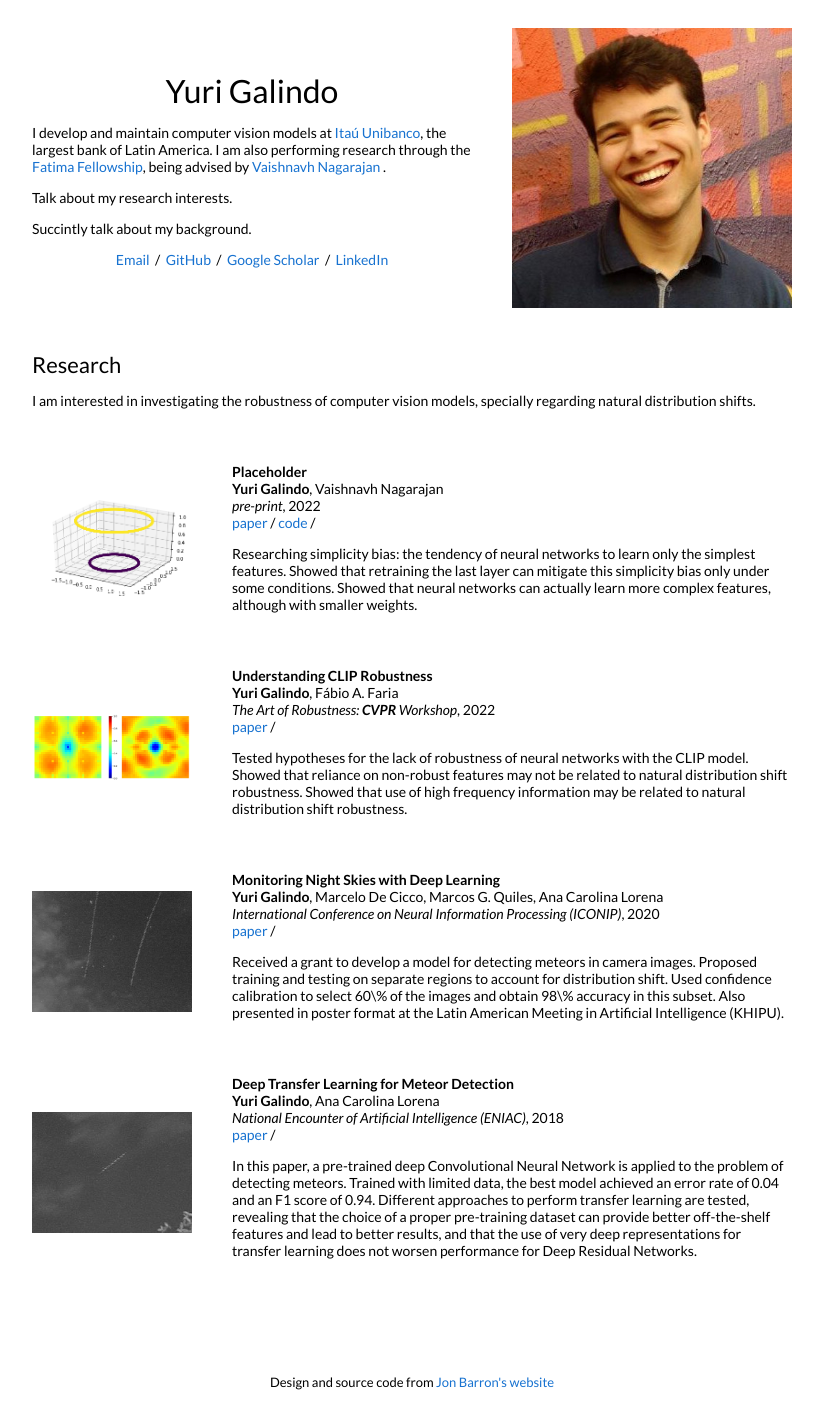
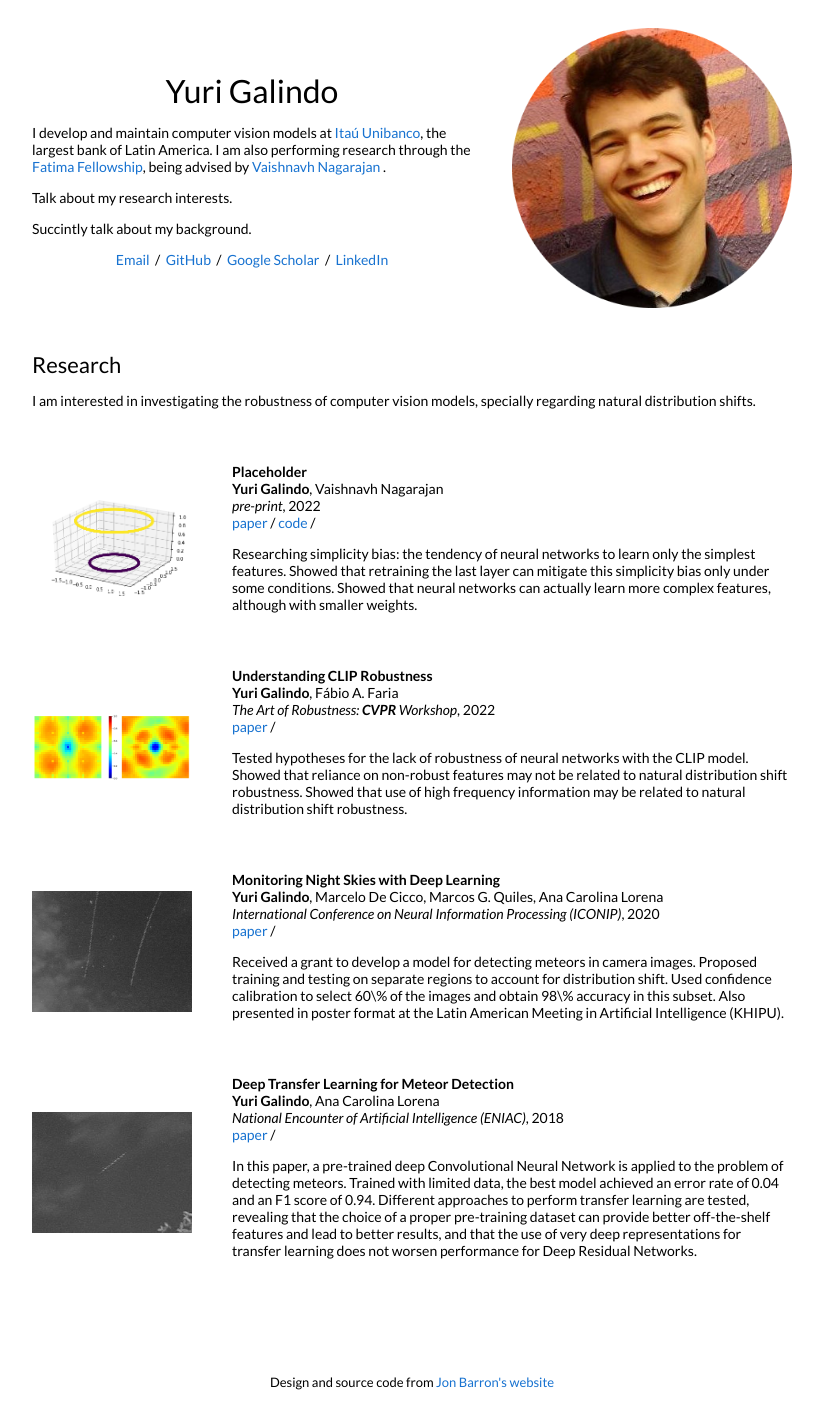
Before and after one commit to yurigalindo/yurigalindo.github.io, a Jekyll site: the page built from _posts/2022-06-02-fatima.markdown, in a window 1280 px wide. Shown: the whole page, without its empty margins (228-1051 px from the left). Built offline with Jekyll 4.4.1, drawn with Linux system fonts in a browser that asks for light colours.

Commit message:
circle profile

```diff
--- a/_layouts/default.html
+++ b/_layouts/default.html
@@ -43,7 +43,7 @@
               </p>
             </td>
             <td style="padding:2.5%;width:40%;max-width:40%">
-              <img style="width:100%;max-width:100%" alt="profile photo" src="images/profile.jpg">
+              <img style="width:100%;max-width:100%" alt="profile photo" src="images/profile-modified.png">
             </td>
           </tr>
         </table>
```
Also changed, not shown: images/profile-modified.png (added).
